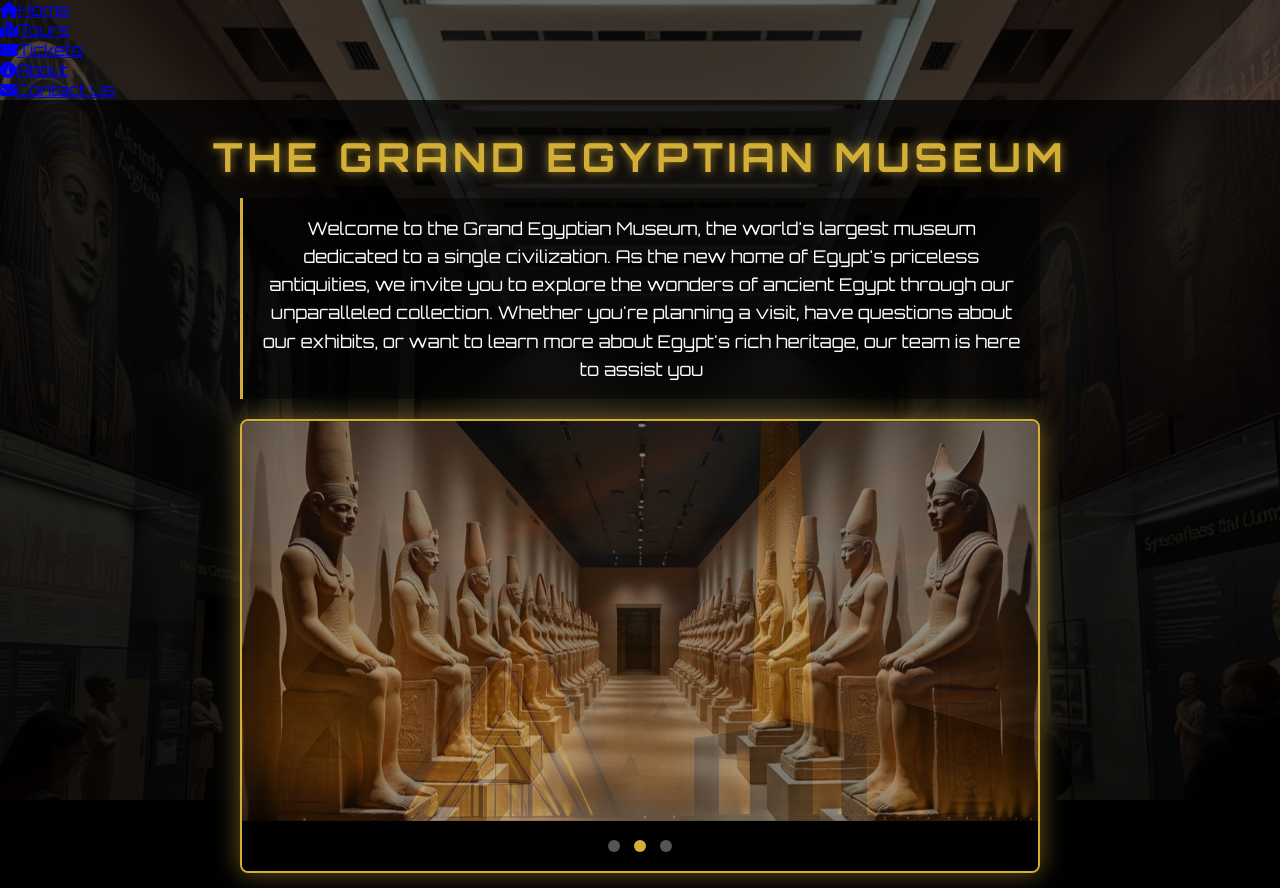
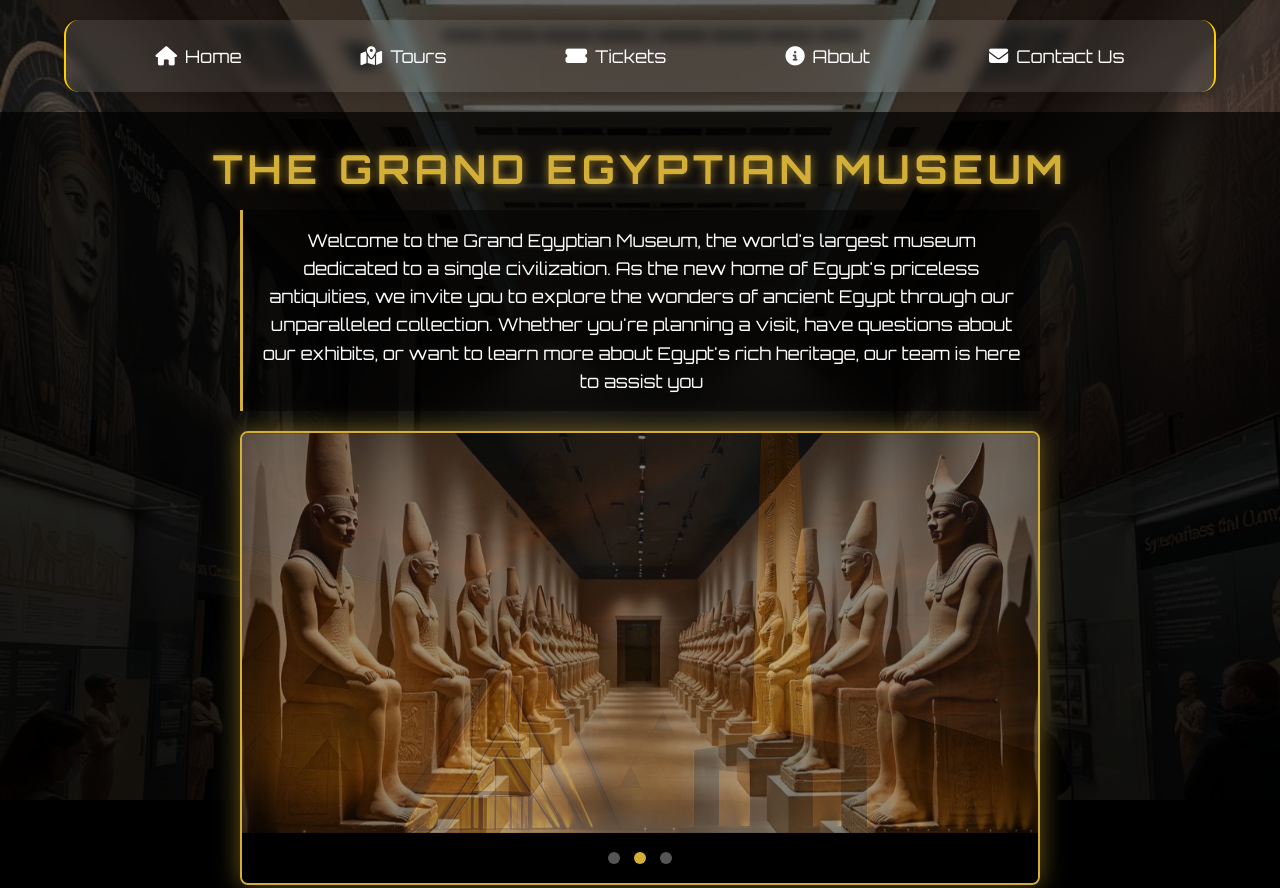
Before and after one commit to Malak-Elsharkawy/musem-contact-us-page, a plain HTML site: page index.html in a window 1280 px wide. Shown: the top 888 px of the page. Drawn offline with Linux system fonts and the light colour scheme.

Commit message:
Update style.css

```diff
--- a/style.css
+++ b/style.css
@@ -310,3 +310,48 @@
         font-size: 0.8rem;
     }
 }
+
+.main-nav {
+    background-color: rgba(255, 255, 255, 0.1);
+    padding: 15px 30px;
+    border-left: 2px solid #ffcc00;
+    border-right: 2px solid #ffcc00;
+    border-radius: 15px;
+    box-shadow: 0 4px 10px rgba(0, 0, 0, 0.1);
+    margin: 20px auto;
+    width: 90%;
+    max-width: 1200px;
+    backdrop-filter: blur(6px) ;
+}
+
+.nav-list {
+    list-style: none;
+    display: flex;
+    justify-content:space-around ;
+    align-items: center;
+    padding: 0;
+    margin: 0;
+    flex-wrap: wrap;
+}
+
+.nav-button {
+    text-decoration: none;
+    color: white;
+    font-family: 'Orbitron', sans-serif;
+    font-size: 1.1rem;
+    padding: 10px 15px;
+    border-radius: 10px;
+    transition: all 0.3s ease;
+    display: flex;
+    align-items: center;
+    gap: 8px;
+}
+
+.nav-button:hover {
+    background: rgba(255, 255, 255, 0.2);
+    color: #ffcc00;
+}
+
+.nav-button i {
+    font-size: 1.2rem;
+}
```
